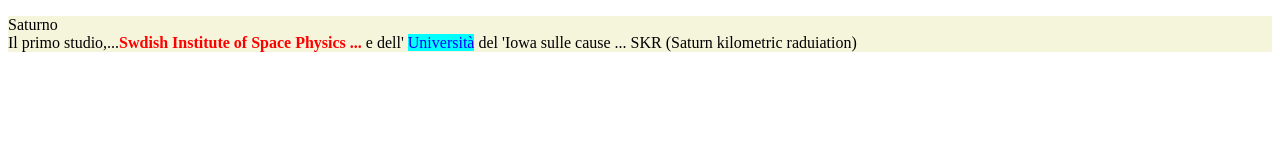
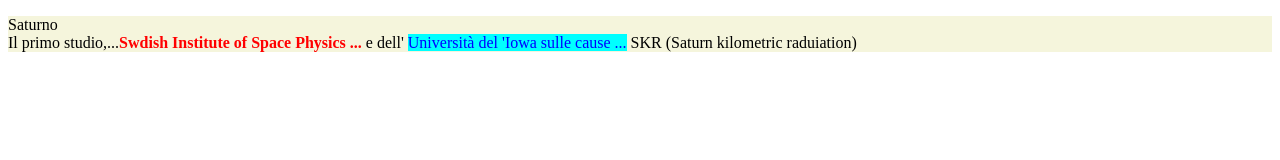
Before and after one commit to r22-4ar-am/r22-4ar-am.github.io, a plain HTML site: page esercizi/es5.html in a window 1280 px wide. Drawn offline with Linux system fonts and the light colour scheme.

Commit message:
Update es5.html

```diff
--- a/esercizi/es5.html
+++ b/esercizi/es5.html
@@ -14,8 +14,8 @@
      Saturno</br>
    Il primo studio,...<strong class="giallo">Swdish Institute
    of Space Physics ...</strong>
-   e dell' <span class="blu">Università</span> del 'Iowa
-sulle cause ...
+   e dell' <span class="blu">Università del 'Iowa
+   sulle cause ...</span>
 SKR (Saturn kilometric raduiation)
   </p>
 
```
